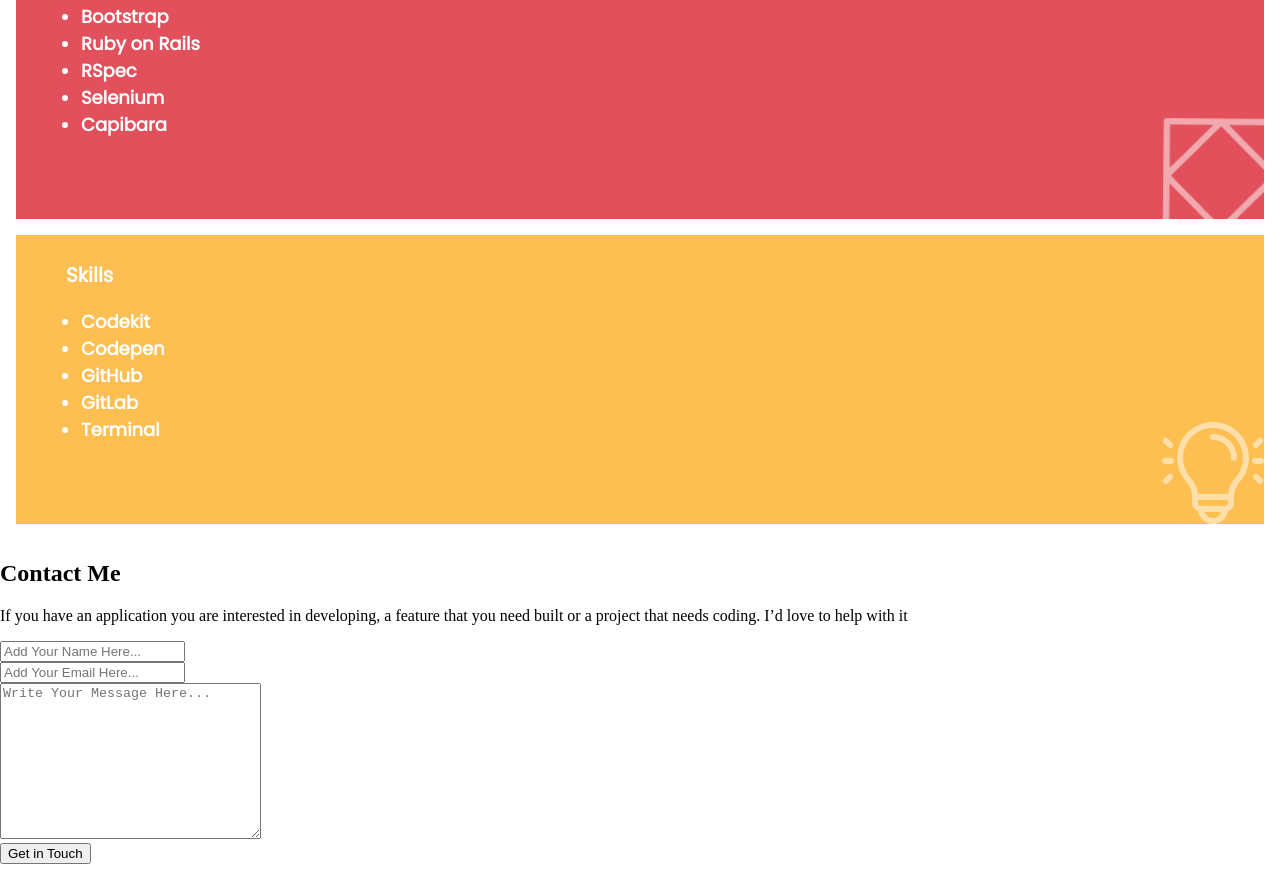
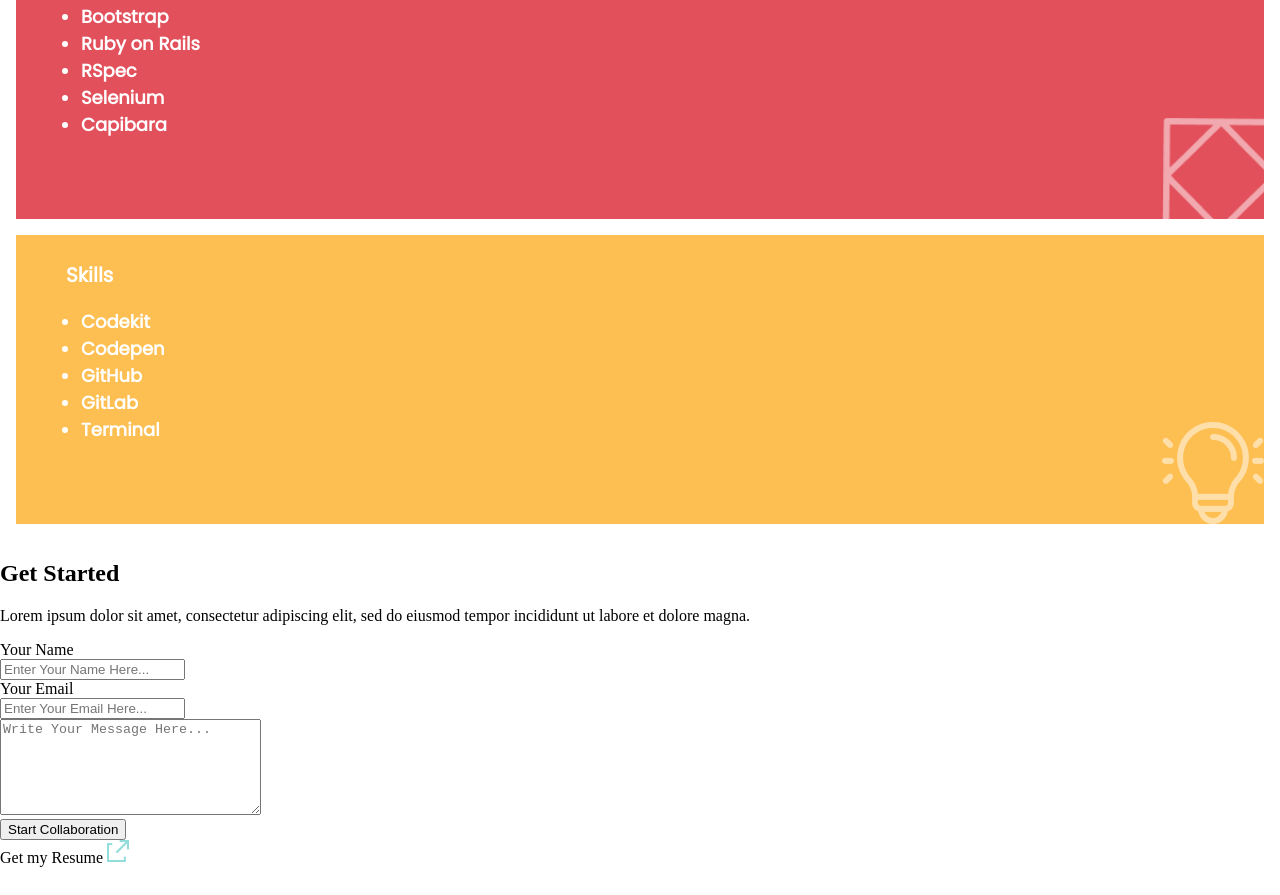
Before and after one commit to ohyajk/portfolio1, a website: page index.html in a window 1280 px wide. Shown: the part 7390-8285 px from the top of the page. Before the commit the page ends 8254 px from the top, so only its background shows below. Drawn offline with nearby package versions, Linux system fonts and the light colour scheme.

Commit message:
update HTML Class and FormSpree Link

```diff
--- a/index.html
+++ b/index.html
@@ -1,5 +1,6 @@
 <!DOCTYPE html>
 <html lang="en">
+
 <head>
     <meta charset="UTF-8">
     <meta http-equiv="X-UA-Compatible" content="IE=edge">
@@ -9,6 +10,7 @@
     <link href="https://fonts.googleapis.com/css2?family=Playfair+Display&display=swap" rel="stylesheet">
     <link href="https://fonts.googleapis.com/css2?family=Poppins&display=swap" rel="stylesheet">
 </head>
+
 <body>
     <!-- Header & Nav Section -->
     <header>
@@ -22,7 +24,8 @@
             Jitender Kumar
         </h1>
         <p class="para">
-            Hello! I am a software developer! I can help you build a product, feature or website. Taka a look of my works.
+            Hello! I am a software developer! I can help you build a product, feature or website. Taka a look of my
+            works.
             If you like what you see and have a project you need coded, don’t hesitate and contact me.
         </p>
     </section>
@@ -56,8 +59,11 @@
                     <a href="#">
                         See this Project
                     </a>
-                    <svg width="21" height="17" viewBox="0 0 21 17" fill="currentColor" xmlns="http://www.w3.org/2000/svg">
-                        <path d="M16.7423 7.62613L11.4834 2.36722L12.8976 0.953003L20.5707 8.62611L12.8976 16.2992L11.4834 14.885L16.7422 9.62613H2.52881e-07L0 7.62613H16.7423Z" fill="currentColor"/>
+                    <svg width="21" height="17" viewBox="0 0 21 17" fill="currentColor"
+                        xmlns="http://www.w3.org/2000/svg">
+                        <path
+                            d="M16.7423 7.62613L11.4834 2.36722L12.8976 0.953003L20.5707 8.62611L12.8976 16.2992L11.4834 14.885L16.7422 9.62613H2.52881e-07L0 7.62613H16.7423Z"
+                            fill="currentColor" />
                     </svg>
                 </p>
             </div>
@@ -73,8 +79,11 @@
                     <a href="#">
                         See this Project
                     </a>
-                    <svg width="21" height="17" viewBox="0 0 21 17" fill="currentColor" xmlns="http://www.w3.org/2000/svg">
-                        <path d="M16.7423 7.62613L11.4834 2.36722L12.8976 0.953003L20.5707 8.62611L12.8976 16.2992L11.4834 14.885L16.7422 9.62613H2.52881e-07L0 7.62613H16.7423Z" fill="currentColor"/>
+                    <svg width="21" height="17" viewBox="0 0 21 17" fill="currentColor"
+                        xmlns="http://www.w3.org/2000/svg">
+                        <path
+                            d="M16.7423 7.62613L11.4834 2.36722L12.8976 0.953003L20.5707 8.62611L12.8976 16.2992L11.4834 14.885L16.7422 9.62613H2.52881e-07L0 7.62613H16.7423Z"
+                            fill="currentColor" />
                     </svg>
                 </p>
             </div>
@@ -90,8 +99,11 @@
                     <a href="#">
                         See this Project
                     </a>
-                    <svg width="21" height="17" viewBox="0 0 21 17" fill="currentColor" xmlns="http://www.w3.org/2000/svg">
-                        <path d="M16.7423 7.62613L11.4834 2.36722L12.8976 0.953003L20.5707 8.62611L12.8976 16.2992L11.4834 14.885L16.7422 9.62613H2.52881e-07L0 7.62613H16.7423Z" fill="currentColor"/>
+                    <svg width="21" height="17" viewBox="0 0 21 17" fill="currentColor"
+                        xmlns="http://www.w3.org/2000/svg">
+                        <path
+                            d="M16.7423 7.62613L11.4834 2.36722L12.8976 0.953003L20.5707 8.62611L12.8976 16.2992L11.4834 14.885L16.7422 9.62613H2.52881e-07L0 7.62613H16.7423Z"
+                            fill="currentColor" />
                     </svg>
                 </p>
             </div>
@@ -107,8 +119,11 @@
                     <a href="#">
                         See this Project
                     </a>
-                    <svg width="21" height="17" viewBox="0 0 21 17" fill="currentColor" xmlns="http://www.w3.org/2000/svg">
-                        <path d="M16.7423 7.62613L11.4834 2.36722L12.8976 0.953003L20.5707 8.62611L12.8976 16.2992L11.4834 14.885L16.7422 9.62613H2.52881e-07L0 7.62613H16.7423Z" fill="currentColor"/>
+                    <svg width="21" height="17" viewBox="0 0 21 17" fill="currentColor"
+                        xmlns="http://www.w3.org/2000/svg">
+                        <path
+                            d="M16.7423 7.62613L11.4834 2.36722L12.8976 0.953003L20.5707 8.62611L12.8976 16.2992L11.4834 14.885L16.7422 9.62613H2.52881e-07L0 7.62613H16.7423Z"
+                            fill="currentColor" />
                     </svg>
                 </p>
             </div>
@@ -124,8 +139,11 @@
                     <a href="#">
                         See this Project
                     </a>
-                    <svg width="21" height="17" viewBox="0 0 21 17" fill="currentColor" xmlns="http://www.w3.org/2000/svg">
-                        <path d="M16.7423 7.62613L11.4834 2.36722L12.8976 0.953003L20.5707 8.62611L12.8976 16.2992L11.4834 14.885L16.7422 9.62613H2.52881e-07L0 7.62613H16.7423Z" fill="currentColor"/>
+                    <svg width="21" height="17" viewBox="0 0 21 17" fill="currentColor"
+                        xmlns="http://www.w3.org/2000/svg">
+                        <path
+                            d="M16.7423 7.62613L11.4834 2.36722L12.8976 0.953003L20.5707 8.62611L12.8976 16.2992L11.4834 14.885L16.7422 9.62613H2.52881e-07L0 7.62613H16.7423Z"
+                            fill="currentColor" />
                     </svg>
                 </p>
             </div>
@@ -141,8 +159,11 @@
                     <a href="#">
                         See this Project
                     </a>
-                    <svg width="21" height="17" viewBox="0 0 21 17" fill="currentColor" xmlns="http://www.w3.org/2000/svg">
-                        <path d="M16.7423 7.62613L11.4834 2.36722L12.8976 0.953003L20.5707 8.62611L12.8976 16.2992L11.4834 14.885L16.7422 9.62613H2.52881e-07L0 7.62613H16.7423Z" fill="currentColor"/>
+                    <svg width="21" height="17" viewBox="0 0 21 17" fill="currentColor"
+                        xmlns="http://www.w3.org/2000/svg">
+                        <path
+                            d="M16.7423 7.62613L11.4834 2.36722L12.8976 0.953003L20.5707 8.62611L12.8976 16.2992L11.4834 14.885L16.7422 9.62613H2.52881e-07L0 7.62613H16.7423Z"
+                            fill="currentColor" />
                     </svg>
                 </p>
             </div>
@@ -154,15 +175,19 @@
             About
         </h1>
         <p class="about-p">
-            Lorem ipsum dolor sit amet, consectetur adipiscing elit, sed do eiusmod tempor incididunt ut labore et dolore magna aliqua. Ut enim ad minim veniam, quis nostrud exercitation ullamco laboris nisi ut aliquip ea eiusmod
+            Lorem ipsum dolor sit amet, consectetur adipiscing elit, sed do eiusmod tempor incididunt ut labore et
+            dolore magna aliqua. Ut enim ad minim veniam, quis nostrud exercitation ullamco laboris nisi ut aliquip ea
+            eiusmod
         </p>
         <a href="#" class="about-btn">
             <h3>
                 Get My CV
             </h3>
             <svg width="26" height="25" viewBox="0 0 26 25" fill="none" xmlns="http://www.w3.org/2000/svg">
-                  <path d="M1 6V24H25V6" stroke="currentColor" stroke-width="2"/>
-                  <path d="M13.6623 13.9624L17.9103 9.71441L19.3245 11.1286L12.6622 17.7909L6 11.1286L7.41421 9.71441L11.6623 13.9625V2.52881e-07L13.6623 0V13.9624Z" fill="currentColor" />
+                <path d="M1 6V24H25V6" stroke="currentColor" stroke-width="2" />
+                <path
+                    d="M13.6623 13.9624L17.9103 9.71441L19.3245 11.1286L12.6622 17.7909L6 11.1286L7.41421 9.71441L11.6623 13.9625V2.52881e-07L13.6623 0V13.9624Z"
+                    fill="currentColor" />
             </svg>
         </a>
         <div class="box">
@@ -233,20 +258,42 @@
         </div>
     </section>
     <!-- Contact Me-->
-  <section>
+    <section class="section-bg">
         <h1>
-      Contact Me
+            Get Started
         </h1>
         <p>
-      If you have an application you are interested in developing, a feature that you need built or a project that needs
-      coding. I’d love to help with it
+            Lorem ipsum dolor sit amet, consectetur adipiscing elit, sed do eiusmod tempor incididunt ut labore et
+            dolore magna.
         </p>
-    <form action="submit">
-      <input type="text" placeholder="Add Your Name Here..."><br/>
-      <input type="email" placeholder="Add Your Email Here..."><br/>
-      <textarea placeholder="Write Your Message Here..." cols="30" rows="10"></textarea><br/>
-      <input type="button" value="Get in Touch">
+        <form action="https://formspree.io/f/xoqbpaza" method="POST" action="submit">
+            <div class="form-border">
+                <label for="name">Your Name</label><br />
+                <input class="input" maxlength="30" type="text" name="name" id="name" placeholder="Enter Your Name Here..." required>
+            </div>
+            <div class="form-border">
+                <label for="email">Your Email</label><br />
+                <input class="input" type="email" name="email" id="email" placeholder="Enter Your Email Here..." required>
+            </div>
+            <textarea class="textarea" name="textarea" id="text-area" maxlength="500" placeholder="Write Your Message Here..." cols="30" rows="6" required></textarea><br />
+            <button class="form-button" type="submit">Start Collaboration</button>
         </form>
     </section>
+    <!-- Footer End -->
+    <section class="footer-bg">
+        <div class="cv-link">
+            <a class="footer-link" href="#">Get my Resume</a>
+            <img class="footer-link-icon" src="./assets/openlink.png" alt="open link">
+        </div>
+        <div class="social-icons">
+            <img src="./assets/ic_stackoverflow.png" alt="stackoverflow">
+            <img src="./assets/ic_github.png" alt="git">
+            <img src="./assets/ic_twitter.png" alt="twitter">
+            <img src="./assets/ic_linkedin.png" alt="linkedin">
+            <img src="./assets/ic_medium.png" alt="medium">
+            <img src="./assets/ic_angellist.png" alt="angel list">
+        </div>
+    </section>
 </body>
+
 </html>
```
Lines whose indentation alone changed are shown as unchanged.
